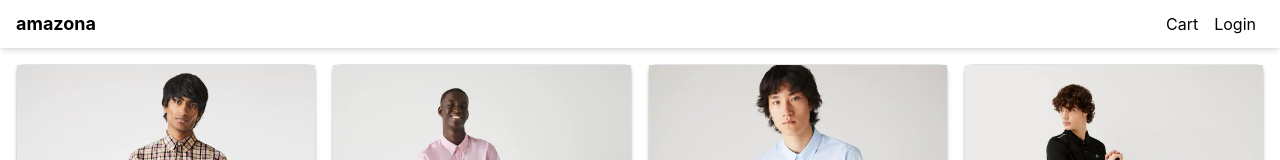
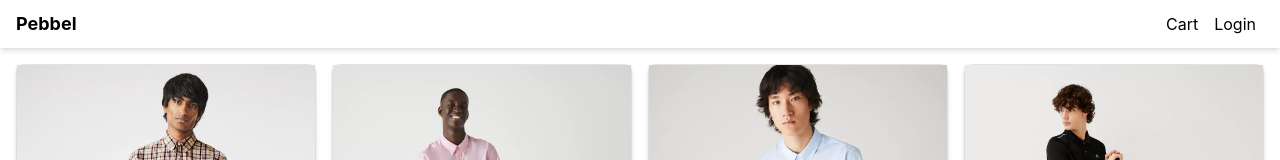
Before and after one commit to MayceAlazzawi/Next-tailwind-ecommerce, a Next.js app: page / in a window 1280 px wide. Shown: the top 160 px of the page. Built offline with nearby package versions, Linux system fonts and the light colour scheme.

Commit message:
adding the work i did until lesson 8"

```diff
--- a/components/Layout.js
+++ b/components/Layout.js
@@ -17,7 +17,7 @@ export default function Layout({ title, children }) {
         <header>
           <nav className="flex h-12 items-center px-4 justify-between shadow-md">
             <Link href="/">
-              <a className="text-lg font-bold">amazona</a>
+              <a className="text-lg font-bold">Pebbel</a>
             </Link>
             <div>
               <Link href="/cart">
--- a/package.json
+++ b/package.json
@@ -11,8 +11,10 @@
   "dependencies": {
     "autoprefixer": "^10.4.7",
     "next": "12.2.2",
+    "next-auth": "^4.10.3",
     "react": "18.2.0",
-    "react-dom": "18.2.0"
+    "react-dom": "18.2.0",
+    "react-hook-form": "^7.34.0"
   },
   "devDependencies": {
     "@types/react": "^18.0.15",
```
Also changed, not shown: 1 other file (tests, documents, lock files or other folders).
